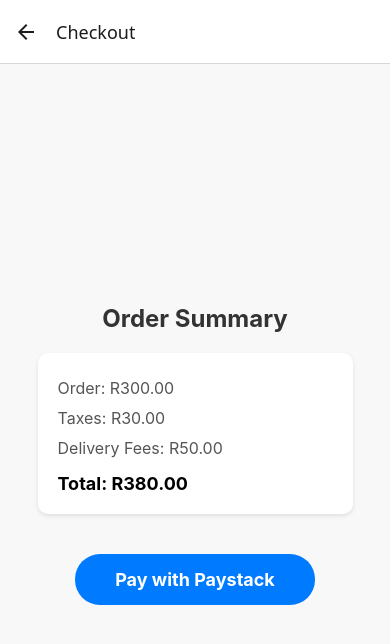
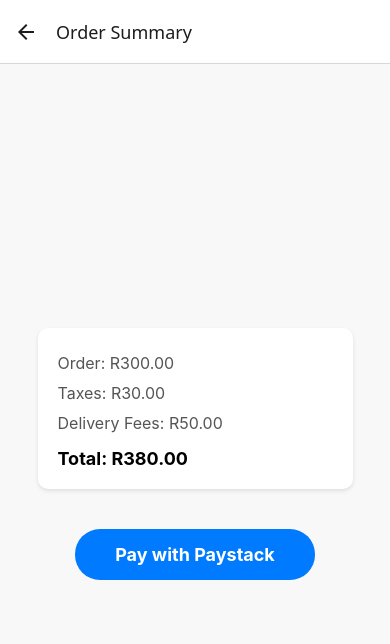
Before and after one commit to Princemashumu/PaymentGateway, a React Native app: screen /PaystackPayment in a window 390 px wide. Shown: the top 644 px of the page. Built offline with nearby package versions, Linux system fonts and the light colour scheme.

Commit message:
i am working on the ui

```diff
--- a/App.js
+++ b/App.js
@@ -78,7 +78,7 @@ export default function App() {
     <NavigationContainer>
       <Stack.Navigator initialRouteName="Home">
         <Stack.Screen name="Home" component={HomeScreen} options={{ title: 'Order' }} />
-        <Stack.Screen name="PaystackPayment" component={PaystackPayment} options={{ title: 'Checkout' }} />
+        <Stack.Screen name="PaystackPayment" component={PaystackPayment} options={{ title: 'Order Summary' }} />
       </Stack.Navigator>
     </NavigationContainer>
   );
--- a/PaystackPayment.js
+++ b/PaystackPayment.js
@@ -57,7 +57,6 @@ const PaystackPayment = () => {
 
   return (
     <View style={styles.container}>
-      <Text style={styles.heading}>Order Summary</Text>
       <View style={styles.summaryContainer}>
         <Text style={styles.summaryText}>Order: R300.00</Text>
         <Text style={styles.summaryText}>Taxes: R30.00</Text>
```
